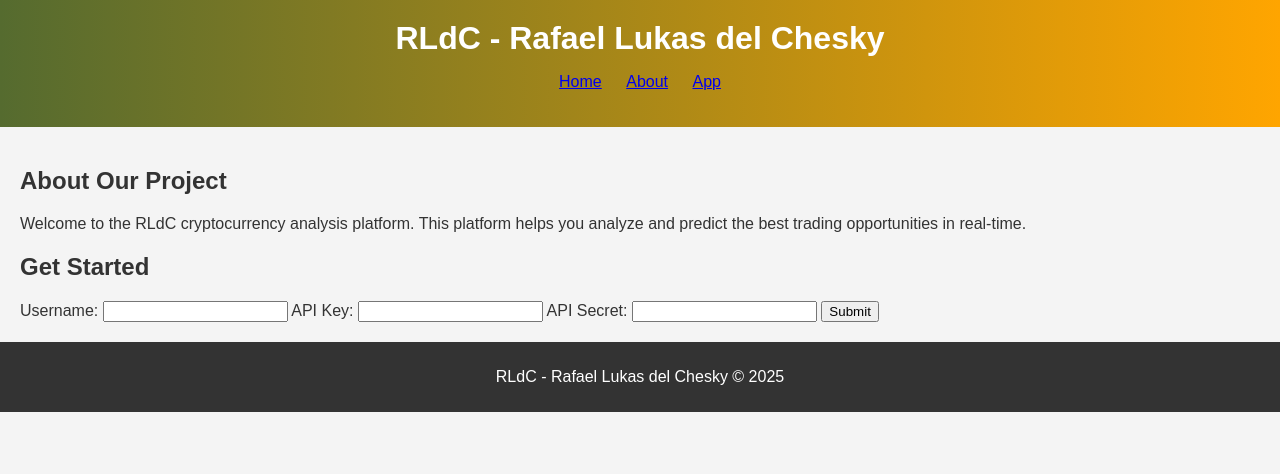
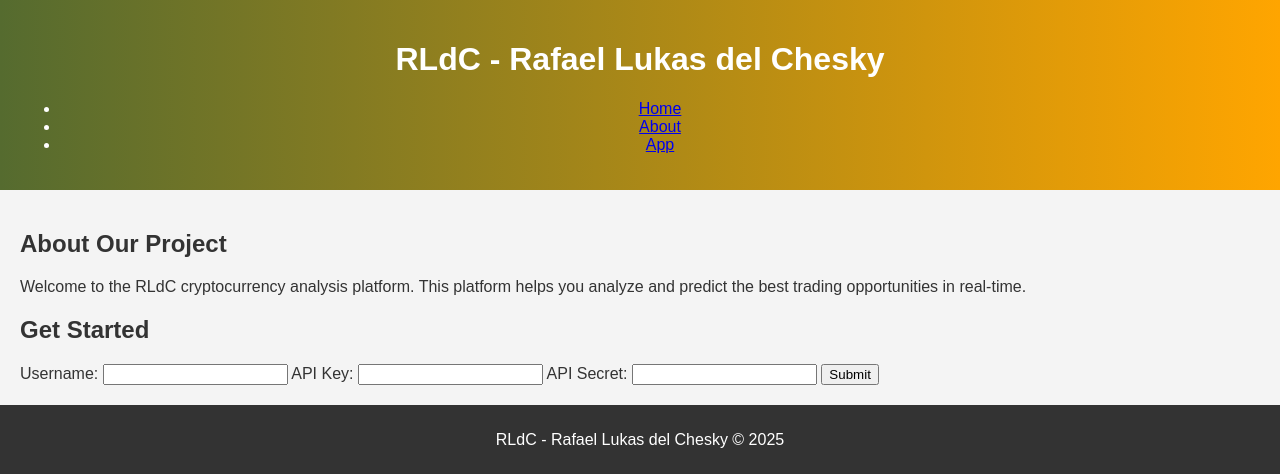
Before and after one commit to Czesky93/RLdC-Trading-bot, a Flask app: page / in a window 1280 px wide. Shown: the top 474 px of the page. Run offline with Flask 2, Linux system fonts and the light colour scheme.

Commit message:
Add files via upload

```diff
--- a/static/css/style.css
+++ b/static/css/style.css
@@ -13,18 +13,8 @@ header {
     color: white;
 }
 
-header h1 {
-    margin: 0;
-}
-
-nav ul {
-    list-style: none;
-    padding: 0;
-}
-
-nav ul li {
-    display: inline;
-    margin: 0 10px;
+header img {
+    max-width: 150px;
 }
 
 main {
```
